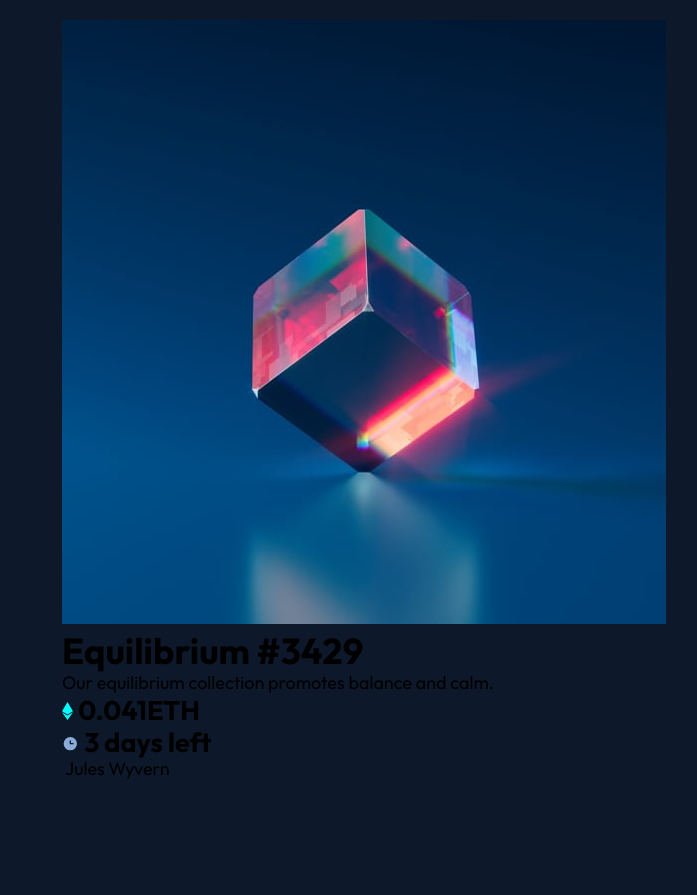
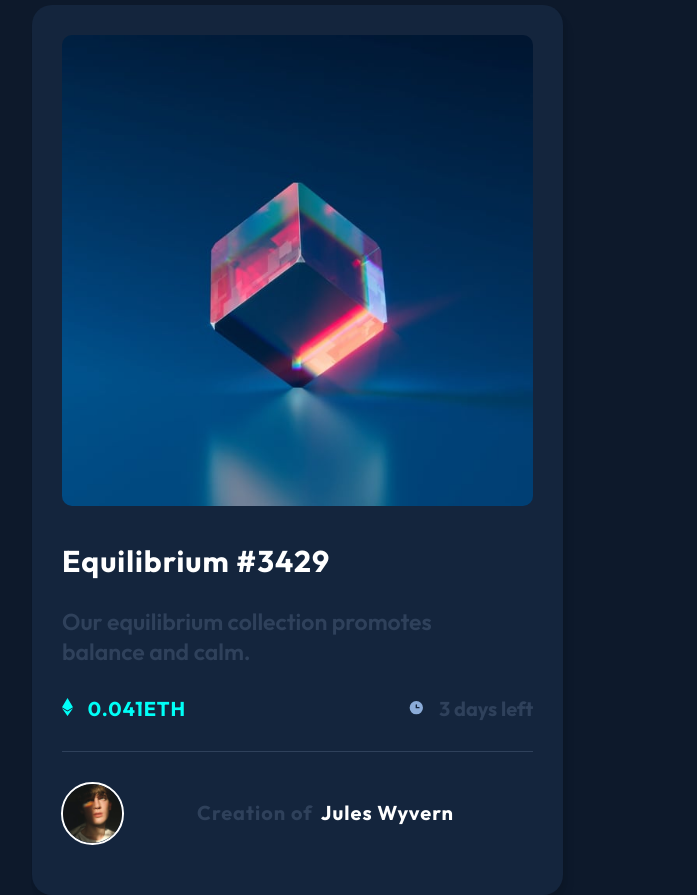
Before and after one commit to MorteyKafui/nft-card, a plain HTML site: page index.html in a window 1280 px wide. Shown: the whole page, without its empty margins (276-973 px from the left). Before the commit the page ends 800 px from the top, so only its background shows below. Drawn offline with Linux system fonts and the light colour scheme.

Commit message:
add styles

```diff
--- a/index.html
+++ b/index.html
@@ -36,7 +36,8 @@
           <div class="line"></div>
           <footer class="card__footer">
             <div>
-              <img src="" alt="" class="footer_img" /> <span>Jules Wyvern</span>
+              <img src="images/image-avatar.png" alt="" class="footer_img" />
+              <h3>Creation of <span>Jules Wyvern</span></h3>
             </div>
           </footer>
         </div>
--- a/style.css
+++ b/style.css
@@ -28,3 +28,105 @@ body {
   align-items: center;
   height: 100vh;
 }
+
+.card {
+  display: flex;
+  flex-direction: column;
+  justify-content: center;
+  align-items: center;
+  padding: 3rem 3rem 5rem 3rem;
+  box-shadow: 2px 4px 4px rgba(0, 0, 0, 0.07), 5px 10px 10px rgba(0, 0, 0, 0.04);
+  background-color: hsl(216, 50%, 16%);
+  border-radius: 20px;
+  margin-top: 10rem;
+  width: 80%;
+}
+
+.card .card__img {
+  width: 100%;
+  border-radius: 10px;
+}
+
+.card .card__text {
+  color: hsl(0, 0%, 100%);
+  font-size: 3rem;
+  margin-top: 3rem;
+  font-weight: 700;
+  align-self: flex-start;
+  letter-spacing: 1px;
+  line-height: 1.7;
+}
+
+.card .card__subtext {
+  color: hsl(215, 32%, 27%);
+  font-size: 2.3rem;
+  align-self: flex-start;
+  line-height: 1.3;
+  width: 80%;
+  font-weight: 600;
+  margin-top: 2rem;
+}
+
+.card .card__eth {
+  margin-top: 3rem;
+  display: flex;
+  align-self: flex-start;
+  justify-content: space-between;
+  align-items: center;
+  width: 100%;
+}
+
+.card__eth .eth_text {
+  color: hsl(178, 100%, 50%);
+  letter-spacing: 1px;
+  font-size: 2rem;
+}
+
+.card .card__eth img {
+  margin-right: 1rem;
+}
+
+.card .eth_clock {
+  color: hsl(215, 32%, 27%);
+}
+
+.card .eth_clock .eth_img {
+  font-size: 2rem;
+}
+
+.card .line {
+  background-color: hsl(215, 32%, 27%);
+  height: 1px;
+  width: 100%;
+  margin-top: 3rem;
+}
+
+.card .card__footer {
+  margin-top: 3rem;
+}
+
+.card .card__footer div {
+  display: flex;
+  justify-content: space-between;
+  align-items: center;
+  width: 100%;
+}
+
+.card .card__footer .footer_img {
+  border: 2px solid hsl(0, 0%, 100%);
+  border-radius: 50%;
+  width: 20%;
+  align-self: flex-start;
+  margin-left: -8rem;
+}
+
+.card__footer h3 {
+  color: hsl(215, 32%, 27%);
+  font-size: 2rem;
+  letter-spacing: 1px;
+}
+
+.card__footer span {
+  color: hsl(0, 0%, 100%);
+  margin-left: 3px;
+}
```
